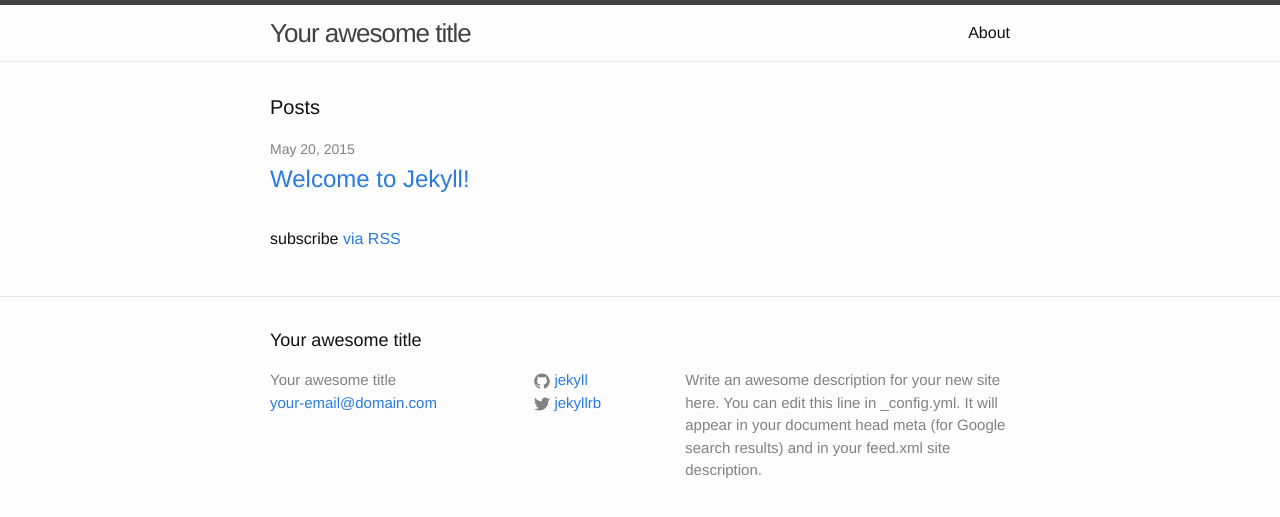
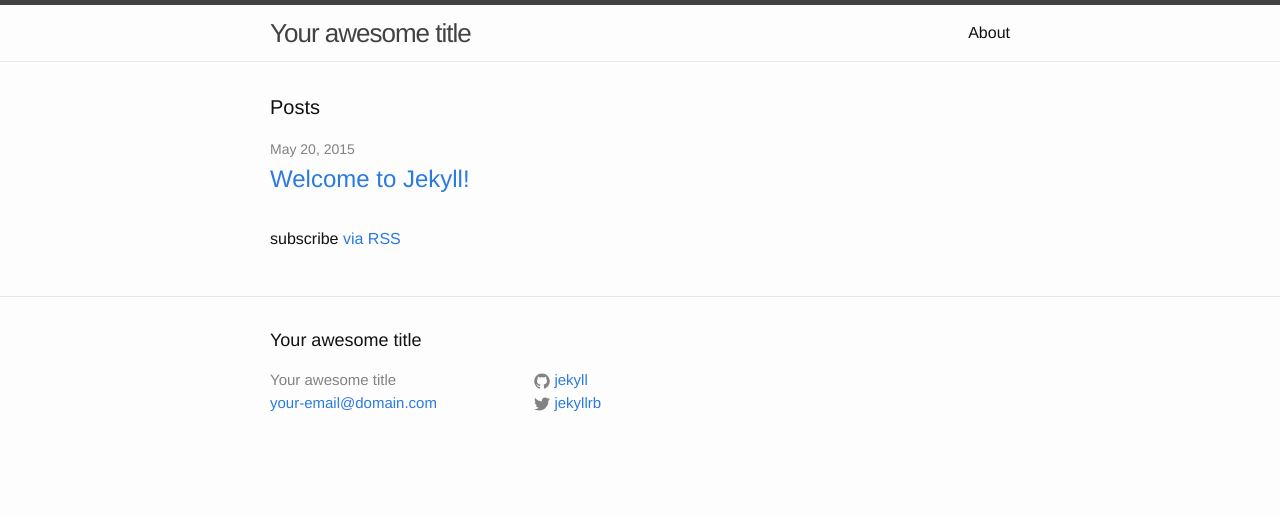
Before and after one commit to TenkiMk2/TLOL, a Jekyll site: the page built from index.html, in a window 1280 px wide. Shown: the top 517 px of the page. Built offline with Jekyll 4.4.1, drawn with Linux system fonts in a browser that asks for light colours.

Commit message:
Change config

```diff
--- a/_config.yml
+++ b/_config.yml
@@ -1,11 +1,8 @@
 # Site settings
 title: Your awesome title
 email: your-email@domain.com
-description: > # this means to ignore newlines until "baseurl:"
-  Write an awesome description for your new site here. You can edit this
-  line in _config.yml. It will appear in your document head meta (for
-  Google search results) and in your feed.xml site description.
-baseurl: "" # the subpath of your site, e.g. /blog/
+
+baseurl: "/TLOL" # the subpath of your site, e.g. /blog/
 url: "http://yourdomain.com" # the base hostname & protocol for your site
 twitter_username: jekyllrb
 github_username:  jekyll
```
